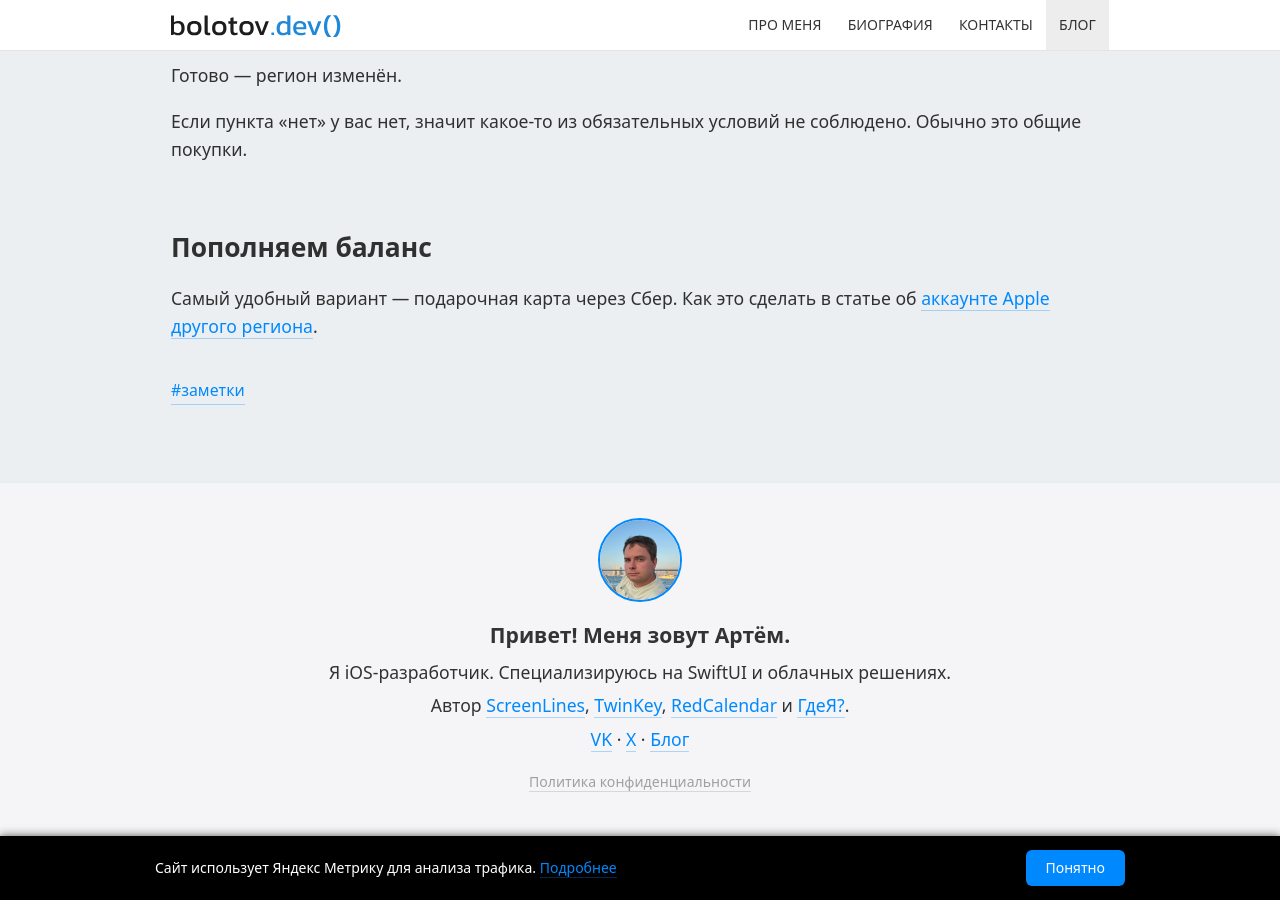
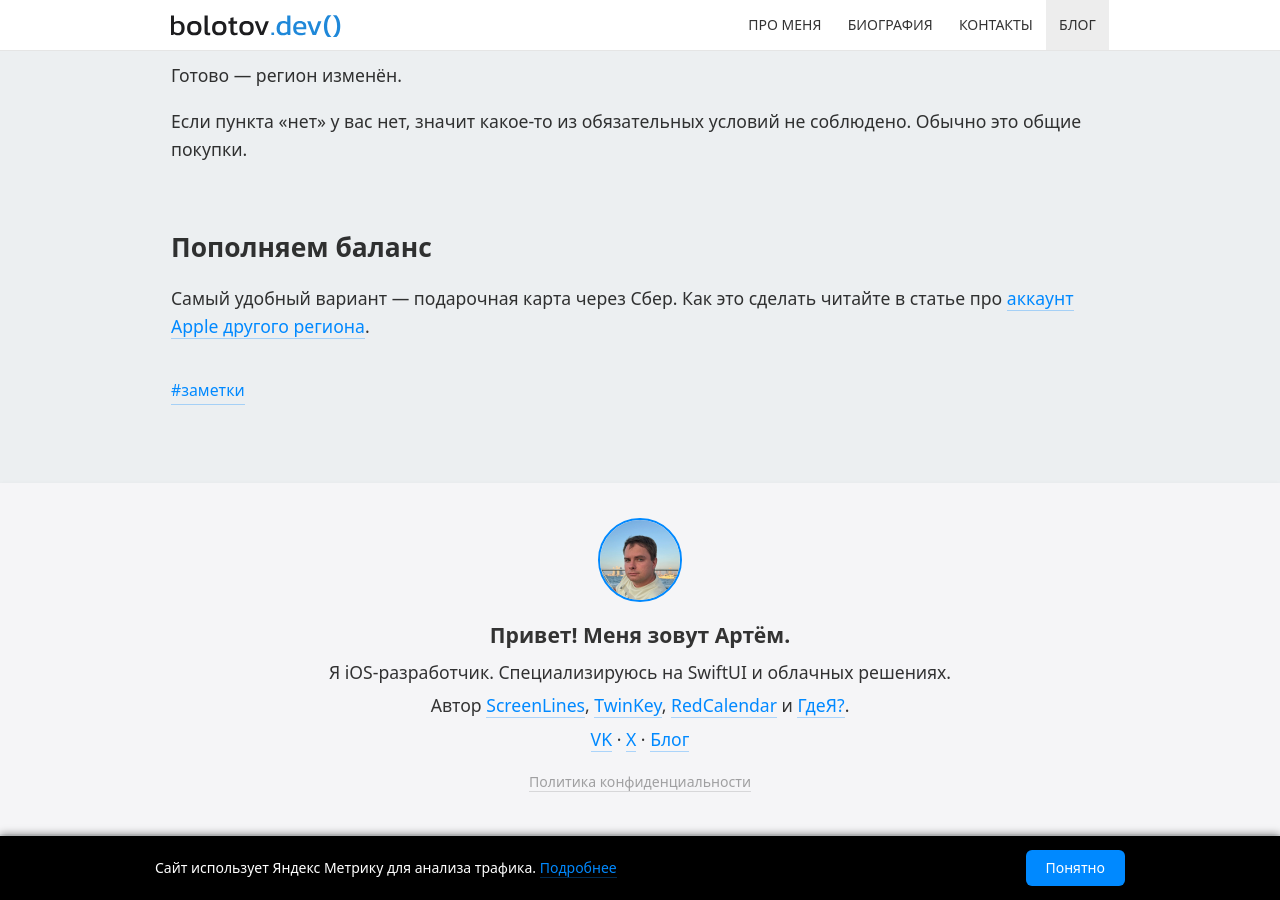
Before and after one commit to artembolotov/artembolotov.github.io, a Jekyll site: the page built from blog/_posts/2026-05-24-apple-change-region.md, in a window 1280 px wide and 900 px high, scrolled down 3691 px. Built offline with Jekyll 4.4.1, drawn with Linux system fonts in a browser that asks for light colours.

Commit message:
Some fixes

```diff
--- a/blog/_posts/2026-05-24-apple-change-region.md
+++ b/blog/_posts/2026-05-24-apple-change-region.md
@@ -70,4 +70,4 @@ draft: true
 
 ## Пополняем баланс
 
-Самый удобный вариант — подарочная карта через Сбер. Как это сделать в статье об [аккаунте Apple другого региона](/blog/2026/04/05/apple-id-other-region#top-up-balance){:target="_blank" rel="noopener"}.
+Самый удобный вариант — подарочная карта через Сбер. Как это сделать читайте в статье про [аккаунт Apple другого региона](/blog/2026/04/05/apple-id-other-region#top-up-balance){:target="_blank" rel="noopener"}.
```
